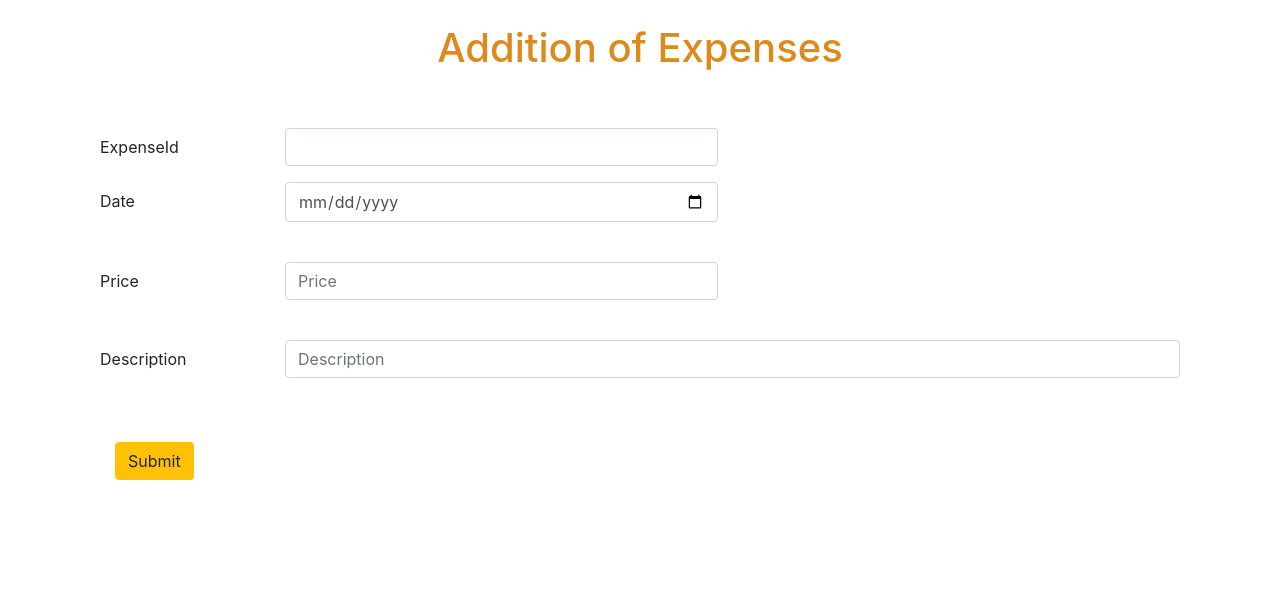
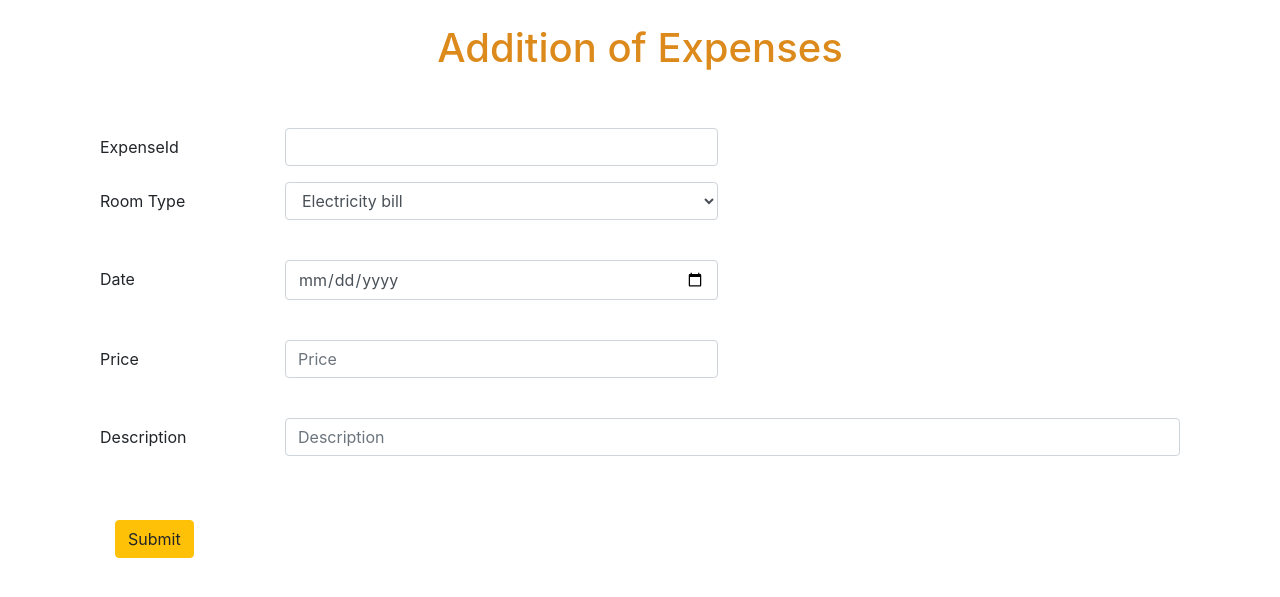
Before and after one commit to Mithila-Panagoda/ITPtheOceanColombo, a Django app: page /Expenses/ExaddExpensesLoad/ in a window 1280 px wide. Shown: the part 56-653 px from the top of the page. Run offline with Django 3.2, Linux system fonts and the light colour scheme; some libraries are stand-ins or nearby versions.

Commit message:
deleleteIsUpdated

```diff
--- a/theOceanColombo/expensesManagement/views.py
+++ b/theOceanColombo/expensesManagement/views.py
@@ -29,11 +29,12 @@ def ExaddExpenses(request):
     firebase = pyrebase.initialize_app(firebaseconfig)
     db = firebase.database()
     id = request.POST.get('id1')
+    type= request.POST.get('type1')
     date = request.POST.get('date1')
     price = request.POST.get('price1')
     description = request.POST.get('des1')
 
-    data = {"Date": date, "Price": price, "Description": description}
+    data = {'Type':type,"Date": date, "Price": price, "Description": description}
     db.child("Accounts").child("expenses").child(id).set(data)
     return render(request, "ExpensesList.html")
 
@@ -51,6 +52,11 @@ def getExpenseslist():
     for i in expenses:
         list_expensesid.append(i)
 
+    list_type = []
+    for i in list_expensesid:
+        expensesType = db.child("Accounts").child("expenses").child(i).child("Type").get().val()
+        list_type.append(expensesType )
+
     list_date = []
     for i in list_expensesid:
         email = db.child("Accounts").child("expenses").child(i).child("Date").get().val()
@@ -66,7 +72,7 @@ def getExpenseslist():
         description = db.child("Accounts").child("expenses").child(i).child("Description").get().val()
         list_discription.append(description)
 
-    list_all = zip(list_expensesid, list_amount,list_date,list_discription)
+    list_all = zip(list_expensesid, list_type,list_amount,list_date,list_discription)
     return list_all
 
 
@@ -127,6 +133,10 @@ def loadingDataToUpdatePage(expensesid):
     list_expensesid = []
     list_expensesid.append(expensesid)
 
+    list_type = []
+    expensesType = db.child("Accounts").child("expenses").child(expensesid).child("Type").get().val()
+    list_type.append(expensesType)
+
 
     list_amount = []
     amount = db.child("Accounts").child("expenses").child(expensesid).child("Price").get().val()
@@ -140,19 +150,21 @@ def loadingDataToUpdatePage(expensesid):
     description = db.child("Accounts").child("expenses").child(expensesid).child("Description").get().val()
     list_discription.append(description)
 
-    list_all = zip(list_expensesid,list_amount ,list_date, list_discription)
+    list_all = zip(list_expensesid,list_type,list_amount ,list_date, list_discription)
     return list_all
 
 
 def ExupdateTransacktion(request):
     firebase = pyrebase.initialize_app(firebaseconfig)
     db = firebase.database()
+
     id = request.POST.get('expensesid')
+    type = request.POST.get('type')
+    price = request.POST.get('price')
     date = request.POST.get('date')
-    price = request.POST.get('price')
     description = request.POST.get('description')
 
-    data = { "Date": date, "Price": price, "Description": description}
+    data = { "Type":type,"Price": price,"Date": date,  "Description": description}
     db.child("Accounts").child("expenses").child(id).update(data)
     list_all = getExpenseslist()
     return render(request, "ExpensesList.html", {"list_all": list_all})
--- a/theOceanColombo/templates/ExAddExpense.html
+++ b/theOceanColombo/templates/ExAddExpense.html
@@ -57,6 +57,19 @@
                             <input type="text"  name="id1" class="form-control" pattern = "[Ee][0-9]{4}" required>
                       </div>
             </div>
+
+               <div class="form-group row">
+                    <label for="roomType" class="col-sm-2 col-form-label">Room Type</label>
+                    <div class="col-sm-5">
+                        <select class="form-control" id="roomType" name = "type1">
+                            <option>Electricity bill</option>
+                            <option>water bill</option>
+                            <option>resturent</option>
+                            <option>decoration</option>
+                        </select>
+                        <br>
+                    </div>
+                </div>
             <div class="form-group row">
                   <label   class="col-sm-2 col-form-label">Date</label>
                       <div class="col-sm-5">
@@ -74,7 +87,7 @@
             <div class="form-group row">
                   <label  class="col-sm-2 col-form-label">Description</label>
                         <div class="col-sm-10">
-                            <input type="text" class="form-control" name="des1" placeholder="Description" required>
+                            <input type="text" class="form-control" name="des1" placeholder="Description" >
                         </div>
               </div>
 
--- a/theOceanColombo/templates/ExpensesList.html
+++ b/theOceanColombo/templates/ExpensesList.html
@@ -60,6 +60,7 @@
                           <thead>
                               <tr>
                                   <th>ExID</th>
+                                  <th>Type</th>
                                   <th>Amount</th>
                                   <th>Date</th>
                                   <th>Description</th>
@@ -68,9 +69,10 @@
                               </tr>
                           </thead>
                           <tbody>
-                          {% for expensesid,price,date,description in  list_all %}
+                          {% for expensesid,type,price,date,description in  list_all %}
                               <tr>
                                     <td>{{expensesid}}</td>
+                                    <td>{{type}}</td>
                                     <td>{{price}}</td>
                                     <td>{{date}}</td>
                                     <td>{{description}}</td>
```
Also changed, not shown: theOceanColombo/templates/ExaddRevenue.html (+13 -0 lines), theOceanColombo/templates/ExupdateTransacktion.html (+13 -3 lines).
